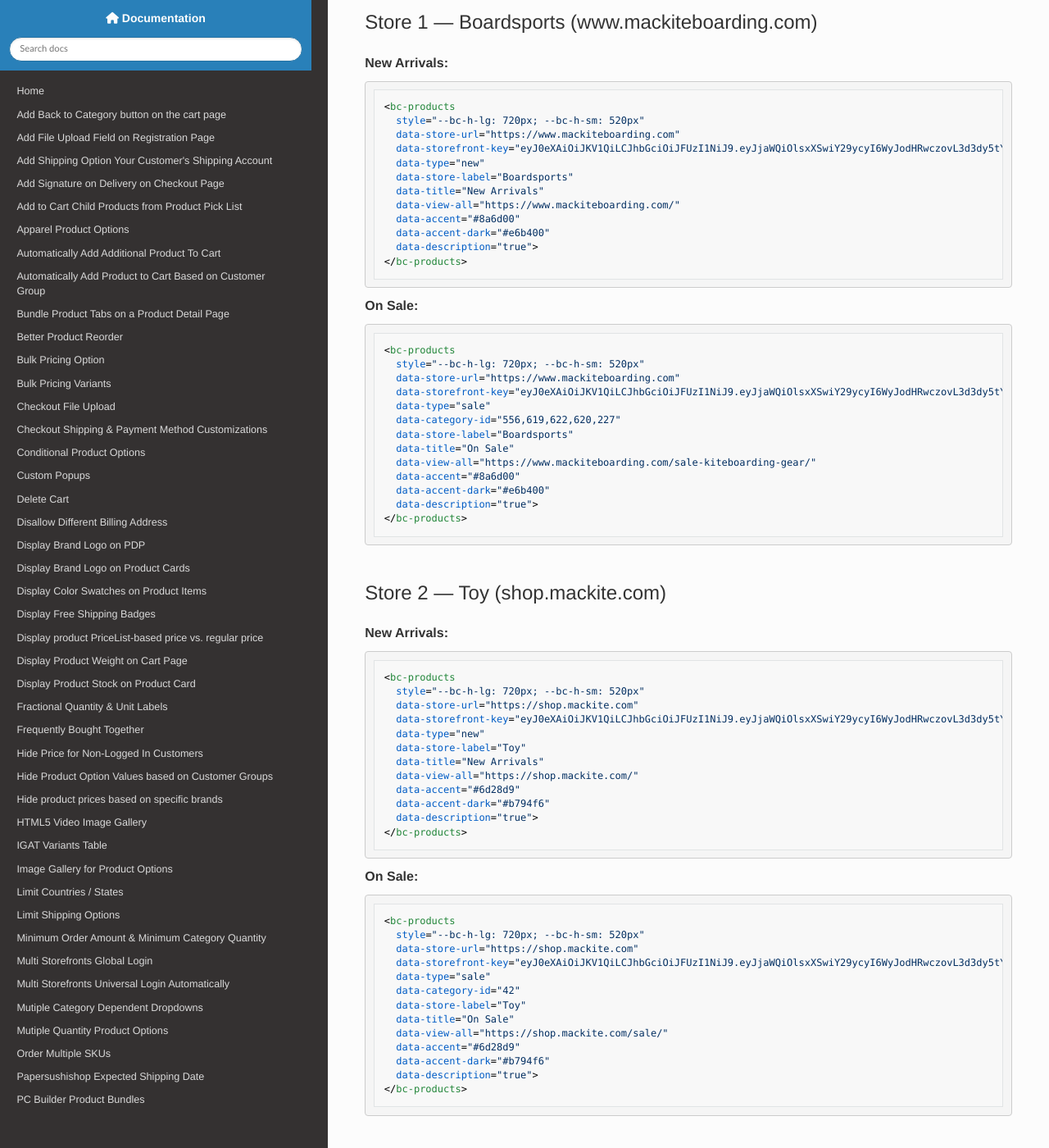
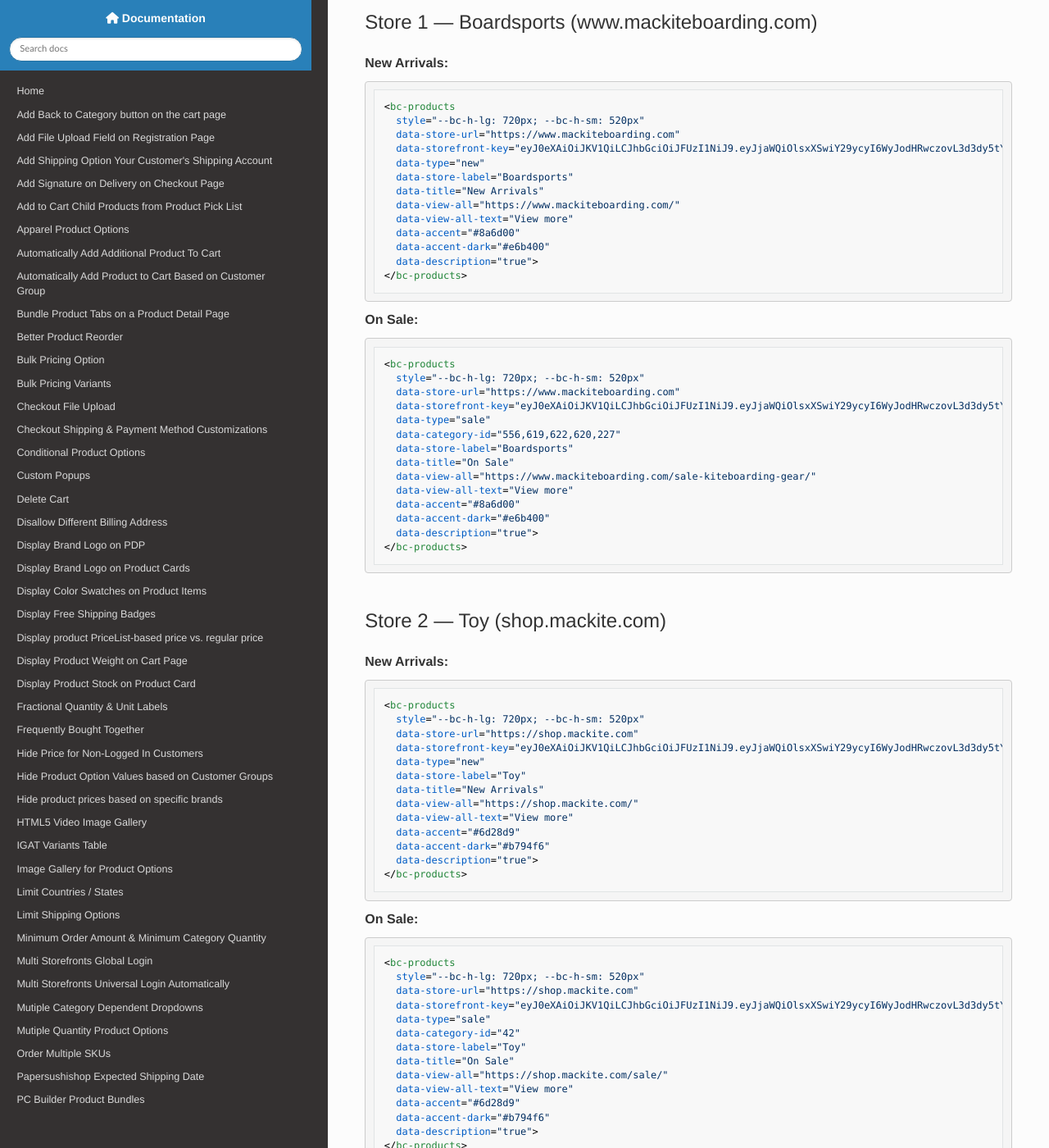
Before and after one commit to tvlgiao/bc-addons-docs, an MkDocs documentation site: the page built from docs/clients/mackite-bc-products-feeds.md, in a window 1280 px wide and 1400 px high, scrolled down 1210 px. Shown: the whole window at 82% size. Built offline with MkDocs 1.6.1, drawn with Linux system fonts in a browser that asks for light colours; nearby versions of some CDN libraries.

Commit message:
docs(clients): set View more label in mackite bc-products snippets
Mirror mackite.com: add data-view-all-text="View more" to all four
<bc-products> feed snippets.

Co-Authored-By: Claude Opus 4.8 (1M context) <noreply@anthropic.com>

```diff
--- a/docs/clients/mackite-bc-products-feeds.md
+++ b/docs/clients/mackite-bc-products-feeds.md
@@ -54,6 +54,7 @@ Paste each feed box wherever you want those products to appear. You have
   data-store-label="Boardsports"
   data-title="New Arrivals"
   data-view-all="https://www.mackiteboarding.com/"
+  data-view-all-text="View more"
   data-accent="#8a6d00"
   data-accent-dark="#e6b400"
   data-description="true">
@@ -72,6 +73,7 @@ Paste each feed box wherever you want those products to appear. You have
   data-store-label="Boardsports"
   data-title="On Sale"
   data-view-all="https://www.mackiteboarding.com/sale-kiteboarding-gear/"
+  data-view-all-text="View more"
   data-accent="#8a6d00"
   data-accent-dark="#e6b400"
   data-description="true">
@@ -91,6 +93,7 @@ Paste each feed box wherever you want those products to appear. You have
   data-store-label="Toy"
   data-title="New Arrivals"
   data-view-all="https://shop.mackite.com/"
+  data-view-all-text="View more"
   data-accent="#6d28d9"
   data-accent-dark="#b794f6"
   data-description="true">
@@ -109,6 +112,7 @@ Paste each feed box wherever you want those products to appear. You have
   data-store-label="Toy"
   data-title="On Sale"
   data-view-all="https://shop.mackite.com/sale/"
+  data-view-all-text="View more"
   data-accent="#6d28d9"
   data-accent-dark="#b794f6"
   data-description="true">
```
